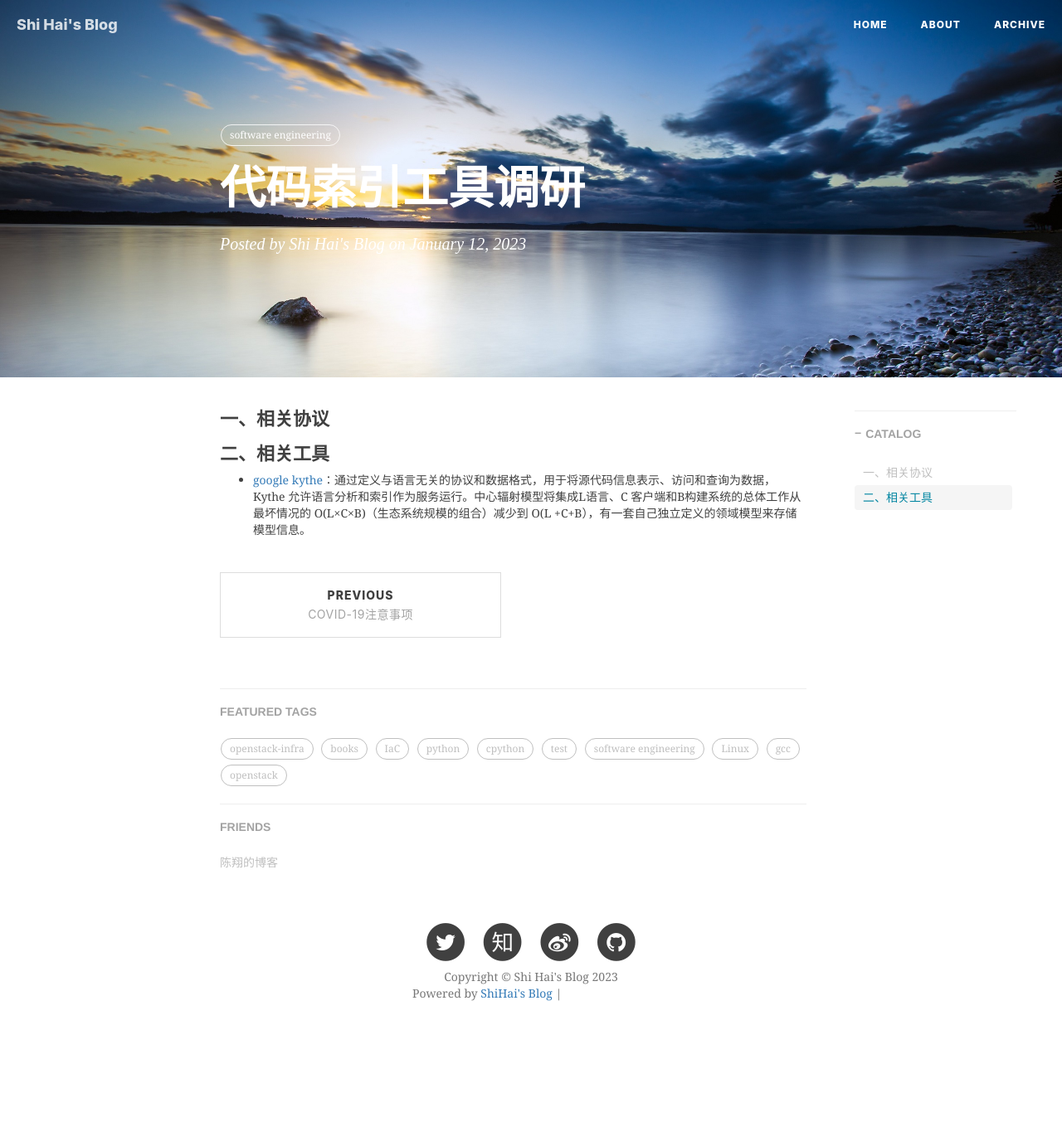
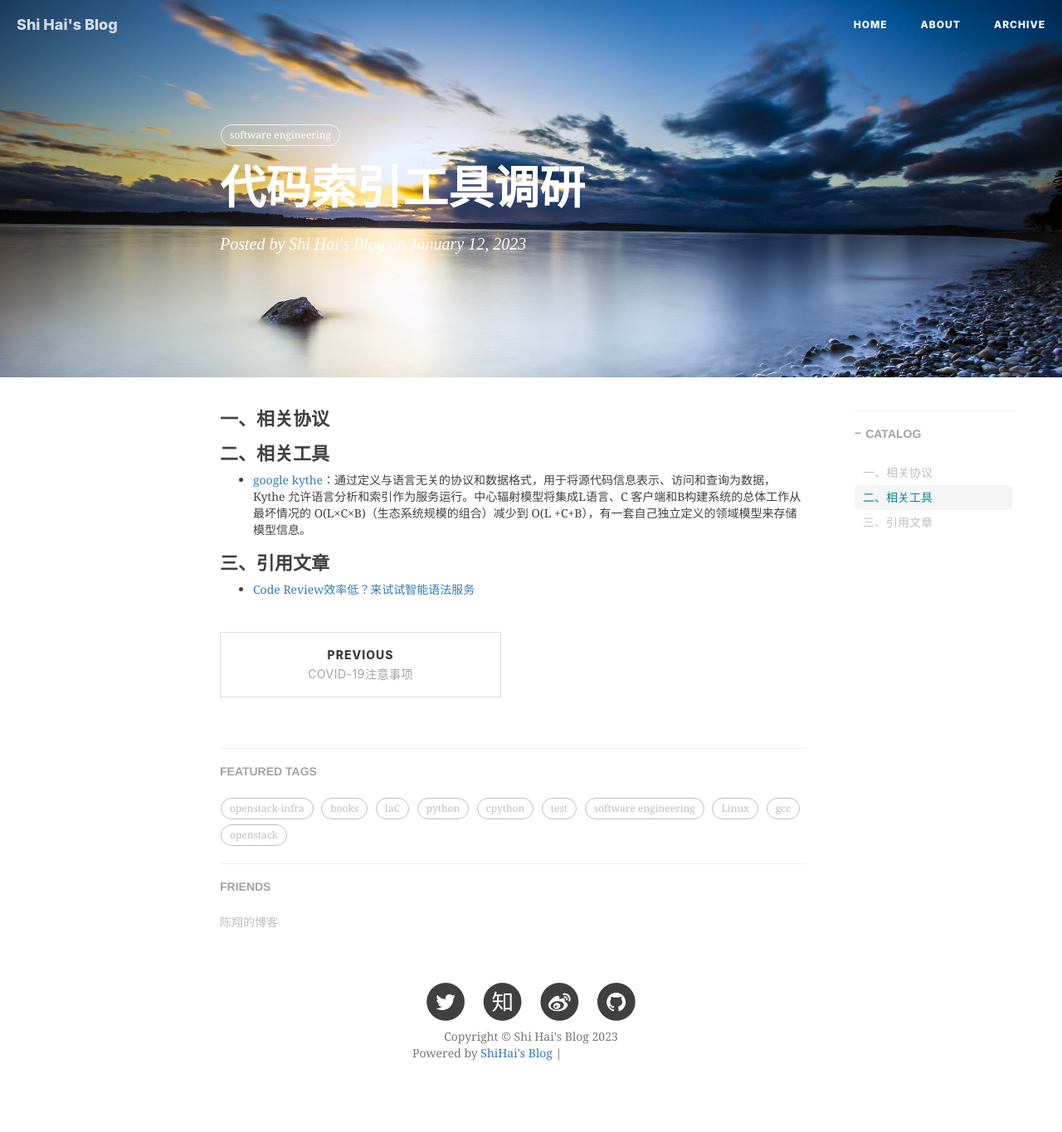
Before and after one commit to shihai1991/shihai1991.github.io, a Jekyll site: the page built from _posts/2023-01-12-代码索引工具调研.md, in a window 1280 px wide. Shown: the whole page at 83% size. Built offline with Jekyll 4.4.1, drawn with Linux system fonts in a browser that asks for light colours; nearby versions of some CDN libraries; comment, search, counter and statistics services are not loaded; before the commit the page ends 1293 px from its top, so only the background shows below that; grey boxes are pictures that could not be loaded.

Commit message:
Update 2023-01-12-代码索引工具调研.md

```diff
--- a/_posts/2023-01-12-代码索引工具调研.md
+++ b/_posts/2023-01-12-代码索引工具调研.md
@@ -13,3 +13,6 @@ time: '2023.01.12 16:11:00'
 
 # 二、相关工具
 - [google kythe](https://kythe.io/docs/kythe-overview.html)：通过定义与语言无关的协议和数据格式，用于将源代码信息表示、访问和查询为数据，Kythe 允许语言分析和索引作为服务运行。中心辐射模型将集成L语言、C 客户端和B构建系统的总体工作从最坏情况的 O(L×C×B)（生态系统规模的组合）减少到 O(L +C+B），有一套自己独立定义的领域模型来存储模型信息。
+
+# 三、引用文章
+- [Code Review效率低？来试试智能语法服务]()
```
